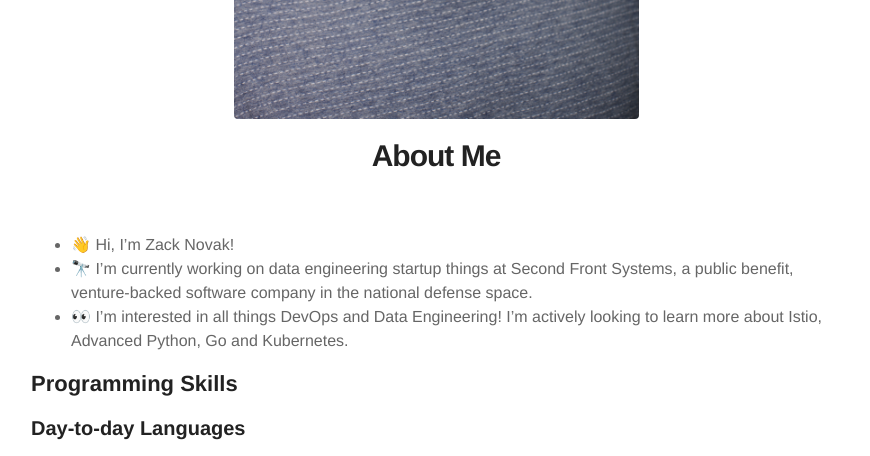
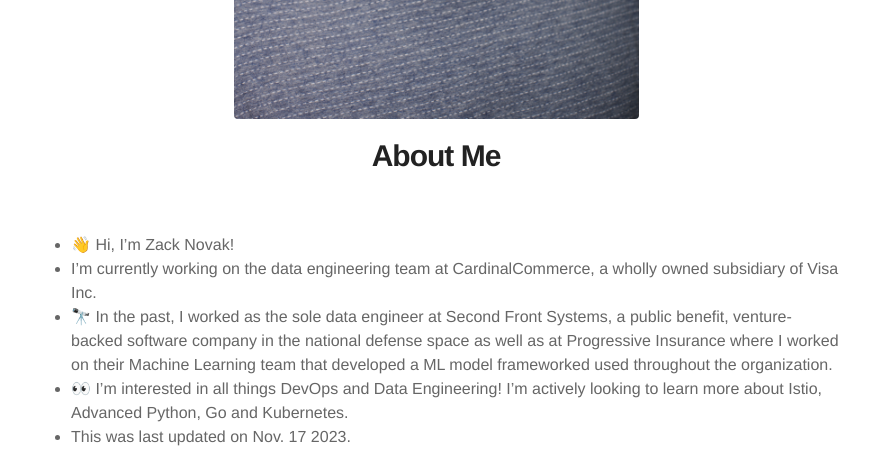
Before and after one commit to Novak478/novak478.github.io, a Jekyll site: the page built from about.md, in a window 1280 px wide and 1400 px high, scrolled down 614 px, cut to the strip 0-456 px from the top of the window. Shown: the whole strip, without its empty margins (204-1074 px from the left). Built offline with Jekyll 4.4.1, drawn with Linux system fonts in a browser that asks for light colours; some of the changed text lies outside the part shown.

Commit message:
updated config and about me

```diff
--- a/_config.yml
+++ b/_config.yml
@@ -23,7 +23,7 @@ url: https://novak478.github.io./
 permalink: /:title/
 
 # To enable google analytics, supply your token below
-analytics-google: UA-118742481-1
+# analytics-google: UA-118742481-1
 
 # To enable piwik tracking, supply your url & site ID below
 # analytics-piwik-url: 'piwik.my-host.com'
@@ -38,11 +38,11 @@ disqus:
 # facebook: myfacebook
 # twitter: mytwitter
 # google: mygoogle
-instagram: zcknvk
+# instagram: zcknvk
 # pinterest: mypinterest
 linkedin: znovak1996
 # youtube: myyoutube
-spotify: baklavazn
+# spotify: baklavazn
 github: Novak478
 # lastfm: mylastfm
 stackoverflow: 8272342/zack?tab=profile
@@ -56,7 +56,7 @@ email: zack@znovak.io
 authors:
   zacknovak:
     name: Zachary (Zack) Novak
-    bio: Data Engineer from Cleveland, Ohio.
+    bio: Data Engineer in Cleveland, Ohio.
     external-image: false
     picture: assets/210804_Zack_Novak_040_LOWRES_WORKING.jpg
 
--- a/about.md
+++ b/about.md
@@ -8,8 +8,10 @@ layout: page
 # About Me
 
 -   👋 Hi, I’m Zack Novak!
--   🔭 I’m currently working on data engineering startup things at Second Front Systems, a public benefit, venture-backed software company in the national defense space.
+-   I'm currently working on the data engineering team at CardinalCommerce, a wholly owned subsidiary of Visa Inc.
+-   🔭 In the past, I worked as the sole data engineer at Second Front Systems, a public benefit, venture-backed software company in the national defense space as well as at Progressive Insurance where I worked on their Machine Learning team that developed a ML model frameworked used throughout the organization.
 -   👀 I’m interested in all things DevOps and Data Engineering! I'm actively looking to learn more about Istio, Advanced Python, Go and Kubernetes.
+- This was last updated on Nov. 17 2023.
 
 ## Programming Skills
 
```
Also changed, not shown: other parts of about.md (+1 -1 lines).
